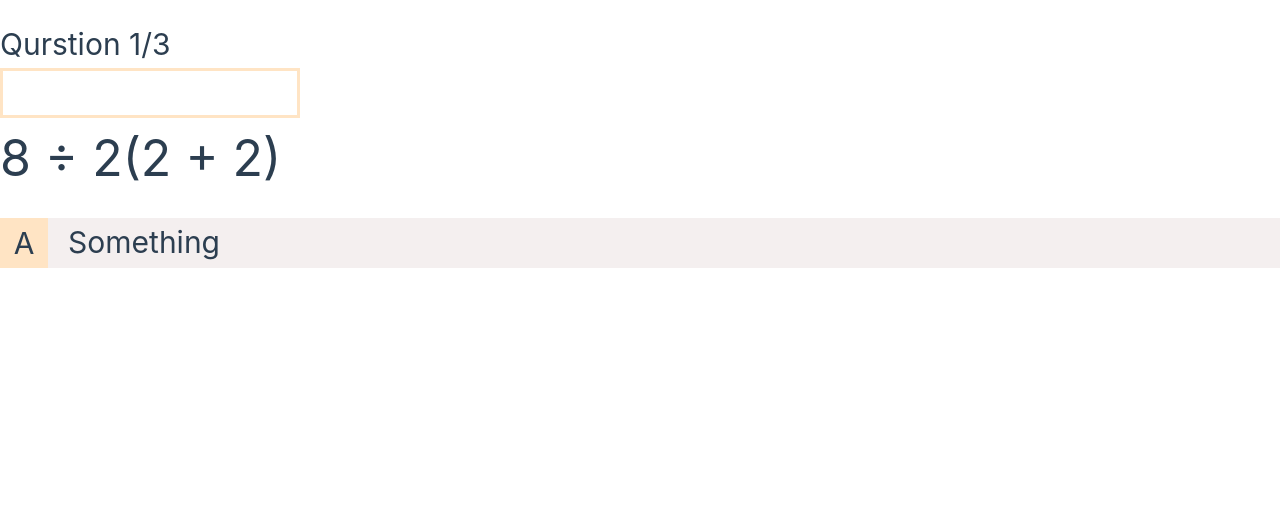
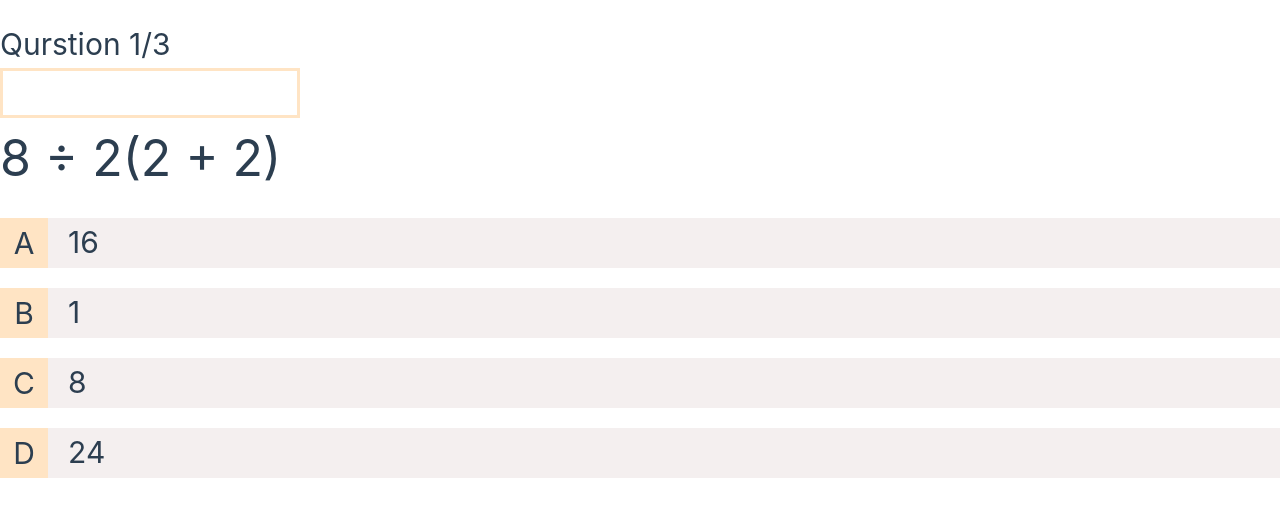
Before and after one commit to andriusmw/QuizesVueApp, a Vue app in the folder QuizApp/: page /quiz/1 in a window 1280 px wide. Shown: the top 516 px of the page. Built offline with nearby package versions, Linux system fonts and the light colour scheme.

Commit message:
options of question

```diff
--- a/QuizApp/src/components/Question.vue
+++ b/QuizApp/src/components/Question.vue
@@ -13,12 +13,12 @@
                 </h1>
 </div>
 <div class="options-container">
-                <div class="option">
-                    <p class="option-label">A</p>
-                    <div class="option-value">
-                    <p>Something</p>
-                    </div>
+         <div v-for="option in question.options" :key="option.id" class="option">
+                <p class="option-label">{{option.label}}</p>
+                <div class="option-value">
+                    <p>{{option.text}}</p>
                 </div>
+        </div>
 
 </div>
 </template>
```
